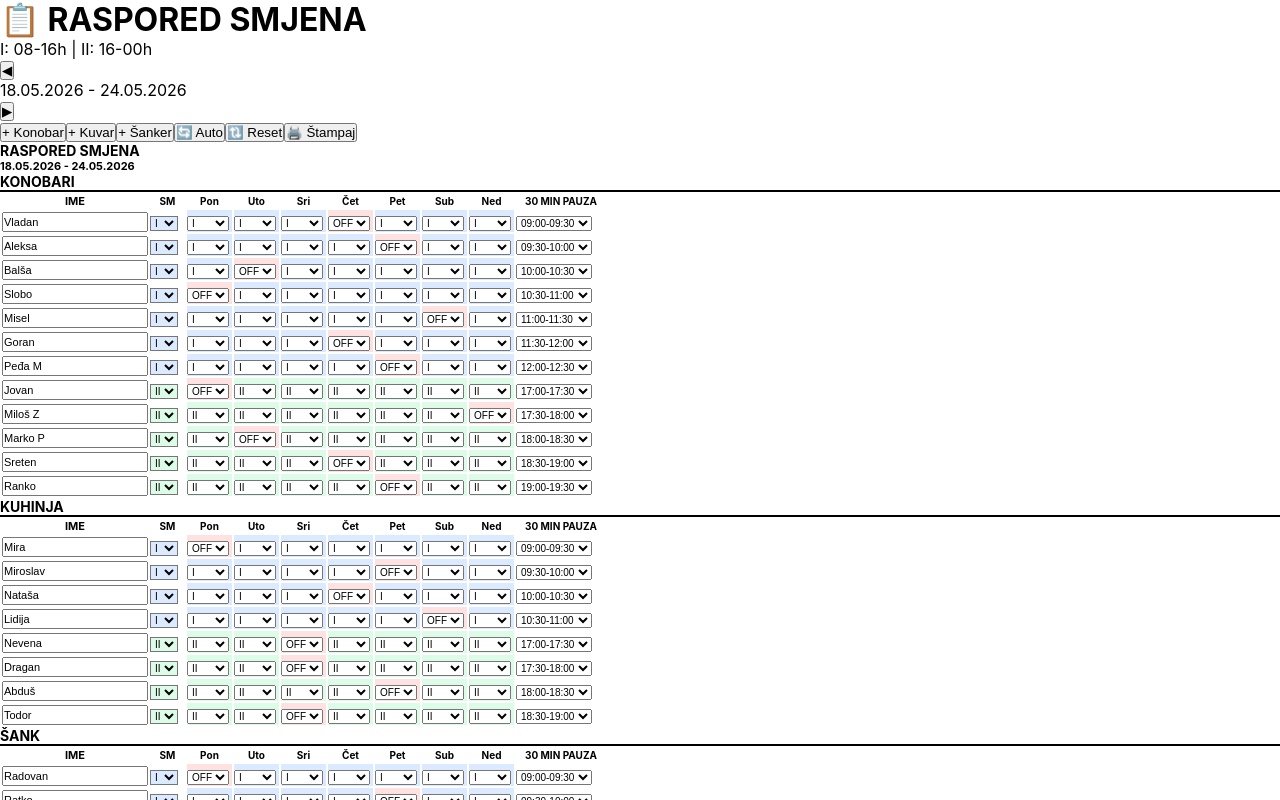
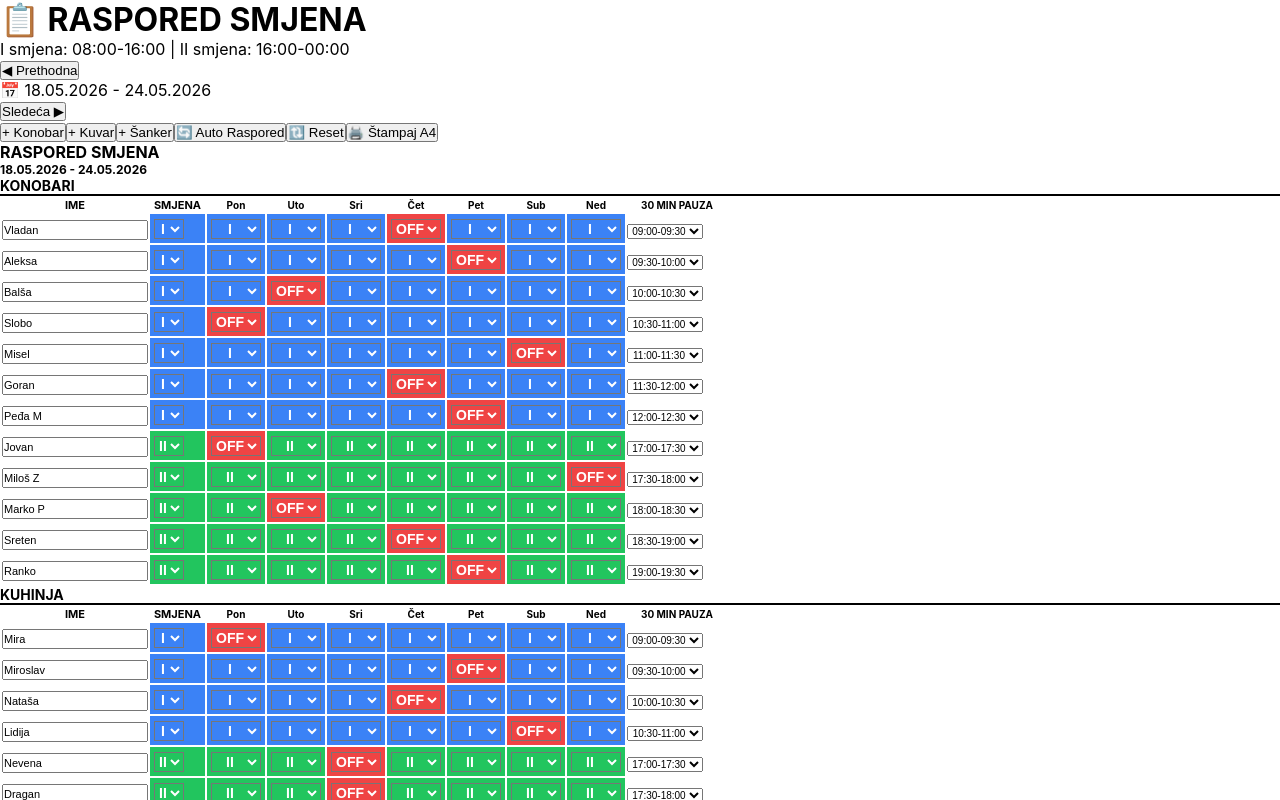
Before and after one commit to babaluu2025/raspored-smjena, a React (Vite) app: page / in a window 1280 px wide. Shown: the top 800 px of the page. Built offline with nearby package versions, Linux system fonts and the light colour scheme.

Commit message:
Update RasporedApp.jsx

```diff
--- a/src/components/RasporedApp.jsx
+++ b/src/components/RasporedApp.jsx
@@ -73,35 +73,53 @@ function getWeekDates(offset = 0) {
 }
 
 // ------------------------------------------------------------
-//  KOMPONENTA ZA TABELU (IZDVOJENA – NE GUBI FOKUS!)
+//  KOMPONENTA ZA TABELU
 // ------------------------------------------------------------
 const SektorTabela = ({ sektor, radnici, naslov, onAzurirajIme, onAzurirajSmjenu, onAzurirajDan, onAzurirajPauzu }) => {
   return (
     <div className="mb-3 print:mb-2">
+      {/* Naslov sekcije */}
       <h2 className="text-sm font-bold mb-1 pb-1 text-center uppercase tracking-wider"
           style={{ borderBottom: '2px solid black', fontSize: '14px', fontWeight: 'bold' }}>
         {naslov}
       </h2>
 
-      <div className="overflow-x-auto -mx-1 px-1">  {/* horizontalno skrolovanje na mobilnom */}
+      {/* Tabela sa horizontalnim skrolom za mobilni */}
+      <div className="overflow-x-auto -mx-1 px-1">
         <table className="w-full border-collapse text-xs">
           <thead>
             <tr>
+              {/* IME kolona */}
               <th className="border border-black bg-gray-200 p-1.5 text-left font-bold sticky left-0 z-10"
-                  style={{ fontSize: '11px', minWidth: '100px' }}>IME</th>
+                  style={{ fontSize: '11px', minWidth: '100px' }}>
+                IME
+              </th>
+
+              {/* SMJENA kolona - centrirano */}
               <th className="border border-black bg-gray-200 p-1.5 text-center font-bold"
-                  style={{ fontSize: '10px', minWidth: '35px' }}>SM</th>
+                  style={{ fontSize: '11px', minWidth: '55px', width: '55px' }}>
+                SMJENA
+              </th>
+
+              {/* Dani */}
               {DANI.map(dan => (
                 <th key={dan} className="border border-black bg-gray-200 p-1.5 text-center font-bold"
-                    style={{ fontSize: '10px', minWidth: '45px' }}>{dan.substring(0,3)}</th>
+                    style={{ fontSize: '10px', minWidth: '50px' }}>
+                  {dan.substring(0, 3)}
+                </th>
               ))}
+
+              {/* Pauza kolona */}
               <th className="border border-black bg-yellow-200 p-1.5 text-center font-bold"
-                  style={{ fontSize: '10px', minWidth: '90px' }}>30 MIN PAUZA</th>
+                  style={{ fontSize: '10px', minWidth: '100px' }}>
+                30 MIN PAUZA
+              </th>
             </tr>
           </thead>
           <tbody>
             {radnici.map((radnik, index) => (
               <tr key={index}>
+                {/* IME - input polje */}
                 <td className="border border-black p-1 bg-white sticky left-0 z-10">
                   <input
                     value={radnik.ime}
@@ -111,42 +129,81 @@ const SektorTabela = ({ sektor, radnici, naslov, onAzurirajIme, onAzurirajSmjenu
                     style={{ fontSize: '11px', minHeight: '20px' }}
                   />
                 </td>
-                <td className="border border-black p-1 text-center bg-white">
+
+                {/* SMJENA - centrirano, obojeno, beli tekst */}
+                <td className="border border-black p-1 text-center align-middle"
+                    style={{
+                      backgroundColor: radnik.smjena === 'I' ? '#3B82F6' : '#22C55E',
+                      padding: '4px'
+                    }}>
                   <select
                     value={radnik.smjena}
                     onChange={(e) => onAzurirajSmjenu(sektor, index, e.target.value)}
-                    className="w-full text-center font-bold border-none outline-none bg-transparent"
-                    style={{ fontSize: '10px', backgroundColor: radnik.smjena === 'I' ? '#DBEAFE' : '#DCFCE7' }}
+                    className="w-full text-center font-bold border-none outline-none"
+                    style={{
+                      fontSize: '14px',
+                      fontWeight: 'bold',
+                      backgroundColor: 'transparent',
+                      color: 'white',
+                      cursor: 'pointer',
+                      textAlign: 'center',
+                      textAlignLast: 'center'
+                    }}
                   >
-                    <option value="I">I</option>
-                    <option value="II">II</option>
+                    <option value="I" style={{color: 'black', backgroundColor: '#DBEAFE'}}>I</option>
+                    <option value="II" style={{color: 'black', backgroundColor: '#DCFCE7'}}>II</option>
                   </select>
                 </td>
+
+                {/* DANI - obojeni selectovi */}
                 {DANI.map(dan => {
                   const val = radnik.raspored[dan];
                   let bg = '#FFFFFF';
-                  if (val === 'OFF') bg = '#FEE2E2';
-                  else if (val === 'I') bg = '#DBEAFE';
-                  else if (val === 'II') bg = '#DCFCE7';
+                  let textColor = '#000000';
+
+                  if (val === 'OFF') {
+                    bg = '#EF4444';
+                    textColor = '#FFFFFF';
+                  } else if (val === 'I') {
+                    bg = '#3B82F6';
+                    textColor = '#FFFFFF';
+                  } else if (val === 'II') {
+                    bg = '#22C55E';
+                    textColor = '#FFFFFF';
+                  }
+
                   return (
-                    <td key={dan} className="border border-black p-1 text-center" style={{ backgroundColor: bg }}>
+                    <td key={dan} className="border border-black p-1 text-center align-middle"
+                        style={{ backgroundColor: bg, padding: '4px' }}>
                       <select
                         value={val}
                         onChange={(e) => onAzurirajDan(sektor, index, dan, e.target.value)}
-                        className="w-full text-center font-bold border-none outline-none bg-transparent"
-                        style={{ fontSize: '10px' }}
+                        className="w-full text-center font-bold border-none outline-none"
+                        style={{
+                          fontSize: '14px',
+                          fontWeight: 'bold',
+                          backgroundColor: 'transparent',
+                          color: textColor,
+                          cursor: 'pointer',
+                          textAlign: 'center',
+                          textAlignLast: 'center'
+                        }}
                       >
-                        {SMJENE.map(s => <option key={s} value={s}>{s}</option>)}
+                        {SMJENE.map(s => (
+                          <option key={s} value={s} style={{color: 'black', backgroundColor: 'white'}}>{s}</option>
+                        ))}
                       </select>
                     </td>
                   );
                 })}
+
+                {/* PAUZA */}
                 <td className="border border-black p-1 bg-yellow-50">
                   <select
                     value={radnik.pauza}
                     onChange={(e) => onAzurirajPauzu(sektor, index, e.target.value)}
-                    className="w-full bg-transparent border-none outline-none font-bold"
-                    style={{ fontSize: '10px' }}
+                    className="w-full bg-transparent border-none outline-none font-bold text-center"
+                    style={{ fontSize: '10px', textAlignLast: 'center' }}
                   >
                     {(radnik.smjena === "I" ? PAUZE_PRVA : PAUZE_DRUGA).map(p => (
                       <option key={p} value={p}>{p}</option>
@@ -166,23 +223,29 @@ const SektorTabela = ({ sektor, radnici, naslov, onAzurirajIme, onAzurirajSmjenu
 //  GLAVNA APLIKACIJA
 // ------------------------------------------------------------
 export default function RasporedApp() {
+  // State za podatke - učitavanje iz localStorage
   const [podaci, setPodaci] = useState(() => {
     const saved = localStorage.getItem('rasporedPodaci');
     return saved ? JSON.parse(saved) : POCETNI_PODACI;
   });
+
+  // State za datum
   const [weekOffset, setWeekOffset] = useState(0);
   const [datumPrikaz, setDatumPrikaz] = useState(getWeekDates(0));
 
+  // Čuvanje u localStorage kad se podaci promene
   useEffect(() => {
     localStorage.setItem('rasporedPodaci', JSON.stringify(podaci));
   }, [podaci]);
 
+  // Navigacija kroz sedmice
   const promeniSedmicu = (smer) => {
     const newOffset = weekOffset + smer;
     setWeekOffset(newOffset);
     setDatumPrikaz(getWeekDates(newOffset));
   };
 
+  // Generisanje rasporeda
   const generisiRaspored = useCallback((radnici) => {
     return radnici.map(radnik => {
       const raspored = {};
@@ -193,7 +256,9 @@ export default function RasporedApp() {
     });
   }, []);
 
-  // Handleri (stabilne reference sa useCallback)
+  // =========== HANDLERI ===========
+
+  // Ažuriranje imena
   const azurirajIme = useCallback((sektor, index, ime) => {
     setPodaci(prev => {
       const novi = { ...prev };
@@ -203,6 +268,7 @@ export default function RasporedApp() {
     });
   }, []);
 
+  // Ažuriranje smene (I/II)
   const azurirajSmjenu = useCallback((sektor, index, smjena) => {
     setPodaci(prev => {
       const novi = { ...prev };
@@ -216,6 +282,7 @@ export default function RasporedApp() {
     });
   }, []);
 
+  // Ažuriranje dana (I/II/OFF)
   const azurirajDan = useCallback((sektor, index, dan, vrijednost) => {
     setPodaci(prev => {
       const novi = { ...prev };
@@ -231,6 +298,7 @@ export default function RasporedApp() {
     });
   }, []);
 
+  // Ažuriranje pauze
   const azurirajPauzu = useCallback((sektor, index, pauza) => {
     setPodaci(prev => {
       const novi = { ...prev };
@@ -240,24 +308,29 @@ export default function RasporedApp() {
     });
   }, []);
 
+  // Dodavanje novog radnika
   const dodajRadnika = (sektor) => {
     setPodaci(prev => {
       const novi = { ...prev };
       novi[sektor] = [...novi[sektor]];
       const radnici = novi[sektor];
+
       const prva = radnici.filter(r => r.smjena === "I").length;
       const druga = radnici.filter(r => r.smjena === "II").length;
       const smjena = prva <= druga ? "I" : "II";
       const pauza = smjena === "I"
         ? PAUZE_PRVA[prva % PAUZE_PRVA.length]
         : PAUZE_DRUGA[druga % PAUZE_DRUGA.length];
+
       const brojPoDanu = DANI.map((_, i) => radnici.filter(r => r.slobodniDan === i).length);
       const minDan = brojPoDanu.indexOf(Math.min(...brojPoDanu));
+
       radnici.push({ ime: "", smjena, pauza, slobodniDan: minDan });
       return novi;
     });
   };
 
+  // Brisanje radnika
   const obrisiRadnika = (sektor, index) => {
     if (window.confirm("Sigurno želiš da obrišeš ovog radnika?")) {
       setPodaci(prev => {
@@ -268,6 +341,7 @@ export default function RasporedApp() {
     }
   };
 
+  // Auto raspored - rotira slobodne dane
   const autoRasporedi = () => {
     setPodaci(prev => {
       const novi = { ...prev };
@@ -281,6 +355,7 @@ export default function RasporedApp() {
     });
   };
 
+  // Reset na početne podatke
   const resetujPodatke = () => {
     if (window.confirm("Resetovati SVE podatke na početne?")) {
       localStorage.removeItem('rasporedPodaci');
@@ -295,81 +370,206 @@ export default function RasporedApp() {
   const kuhinjaRaspored = generisiRaspored(podaci.KUHINJA);
   const sankRaspored = generisiRaspored(podaci.ŠANK);
 
+  // =========== RENDER ===========
   return (
     <div className="min-h-screen bg-gray-100 print:bg-white">
+
       {/* STILOVI ZA ŠTAMPU */}
       <style>{`
         @media print {
-          @page { size: A4 portrait; margin: 8mm; }
-          body { background: white !important; -webkit-print-color-adjust: exact; print-color-adjust: exact; }
-          .no-print { display: none !important; }
-          table { width: 100% !important; border-collapse: collapse; }
-          th, td { border: 1px solid black !important; }
+          @page {
+            size: A4 portrait;
+            margin: 8mm;
+          }
+
+          body {
+            background: white !important;
+            -webkit-print-color-adjust: exact !important;
+            print-color-adjust: exact !important;
+            color-adjust: exact !important;
+          }
+
+          .no-print {
+            display: none !important;
+          }
+
+          table {
+            width: 100% !important;
+            border-collapse: collapse !important;
+          }
+
+          th, td {
+            border: 1px solid black !important;
+          }
+
           input, select {
-            border: none !important; background: transparent !important;
-            -webkit-appearance: none; font-size: 11px !important; font-weight: bold !important; color: black !important;
+            border: none !important;
+            background: transparent !important;
+            -webkit-appearance: none;
+            -moz-appearance: none;
+            font-size: 11px !important;
+            font-weight: bold !important;
+            color: black !important;
           }
-          th { font-size: 10px !important; font-weight: bold !important; background-color: #E5E5E5 !important; }
-          h2 { font-size: 13px !important; font-weight: bold !important; border-bottom: 2px solid black !important; }
+
+          th {
+            font-size: 10px !important;
+            font-weight: bold !important;
+            background-color: #E5E5E5 !important;
+          }
+
+          h2 {
+            font-size: 13px !important;
+            font-weight: bold !important;
+            border-bottom: 2px solid black !important;
+          }
         }
       `}</style>
 
       {/* HEADER – NE ŠTAMPA SE */}
       <div className="bg-white shadow-lg mb-4 no-print">
         <div className="max-w-full mx-auto p-3 sm:p-4">
+
+          {/* Naslov i info */}
           <div className="flex flex-wrap justify-between items-center gap-3 mb-3">
-            <h1 className="text-xl sm:text-3xl font-bold">📋 RASPORED SMJENA</h1>
-            <p className="text-xs sm:text-sm text-gray-500">I: 08-16h | II: 16-00h</p>
+            <div>
+              <h1 className="text-xl sm:text-3xl font-bold">📋 RASPORED SMJENA</h1>
+              <p className="text-xs sm:text-sm text-gray-500">
+                I smjena: 08:00-16:00 | II smjena: 16:00-00:00
+              </p>
+            </div>
           </div>
 
+          {/* Datum navigacija */}
           <div className="flex flex-wrap items-center gap-2 mb-3">
-            <button onClick={() => promeniSedmicu(-1)} className="bg-gray-600 text-white px-3 py-1.5 rounded text-sm">◀</button>
-            <div className="bg-white border px-3 py-1.5 rounded font-bold text-sm">{datumPrikaz}</div>
-            <button onClick={() => promeniSedmicu(1)} className="bg-gray-600 text-white px-3 py-1.5 rounded text-sm">▶</button>
+            <button
+              onClick={() => promeniSedmicu(-1)}
+              className="bg-gray-600 text-white px-3 py-1.5 rounded text-sm hover:bg-gray-700"
+            >
+              ◀ Prethodna
+            </button>
+            <div className="bg-white border-2 border-gray-300 px-3 py-1.5 rounded font-bold text-sm min-w-[200px] text-center">
+              📅 {datumPrikaz}
+            </div>
+            <button
+              onClick={() => promeniSedmicu(1)}
+              className="bg-gray-600 text-white px-3 py-1.5 rounded text-sm hover:bg-gray-700"
+            >
+              Sledeća ▶
+            </button>
           </div>
 
+          {/* Dugmad za akcije */}
           <div className="flex flex-wrap gap-2">
-            <button onClick={() => dodajRadnika('KONOBARI')} className="bg-green-600 text-white px-3 py-1.5 rounded text-xs sm:text-sm">+ Konobar</button>
-            <button onClick={() => dodajRadnika('KUHINJA')} className="bg-green-600 text-white px-3 py-1.5 rounded text-xs sm:text-sm">+ Kuvar</button>
-            <button onClick={() => dodajRadnika('ŠANK')} className="bg-green-600 text-white px-3 py-1.5 rounded text-xs sm:text-sm">+ Šanker</button>
-            <button onClick={autoRasporedi} className="bg-blue-600 text-white px-3 py-1.5 rounded text-xs sm:text-sm">🔄 Auto</button>
-            <button onClick={resetujPodatke} className="bg-gray-600 text-white px-3 py-1.5 rounded text-xs sm:text-sm">🔃 Reset</button>
-            <button onClick={() => window.print()} className="bg-black text-white px-4 py-1.5 rounded text-xs sm:text-sm font-bold">🖨️ Štampaj</button>
+            <button
+              onClick={() => dodajRadnika('KONOBARI')}
+              className="bg-green-600 text-white px-3 py-1.5 rounded text-xs sm:text-sm hover:bg-green-700"
+            >
+              + Konobar
+            </button>
+            <button
+              onClick={() => dodajRadnika('KUHINJA')}
+              className="bg-green-600 text-white px-3 py-1.5 rounded text-xs sm:text-sm hover:bg-green-700"
+            >
+              + Kuvar
+            </button>
+            <button
+              onClick={() => dodajRadnika('ŠANK')}
+              className="bg-green-600 text-white px-3 py-1.5 rounded text-xs sm:text-sm hover:bg-green-700"
+            >
+              + Šanker
+            </button>
+            <button
+              onClick={autoRasporedi}
+              className="bg-blue-600 text-white px-3 py-1.5 rounded text-xs sm:text-sm hover:bg-blue-700"
+            >
+              🔄 Auto Raspored
+            </button>
+            <button
+              onClick={resetujPodatke}
+              className="bg-gray-600 text-white px-3 py-1.5 rounded text-xs sm:text-sm hover:bg-gray-700"
+            >
+              🔃 Reset
+            </button>
+            <button
+              onClick={() => window.print()}
+              className="bg-black text-white px-4 py-1.5 rounded text-xs sm:text-sm font-bold hover:bg-gray-800"
+            >
+              🖨️ Štampaj A4
+            </button>
           </div>
         </div>
       </div>
 
-      {/* SADRŽAJ (vidljiv i na ekranu i u štampi) */}
+      {/* SADRŽAJ ZA PRIKAZ I ŠTAMPU */}
       <div className="max-w-full mx-auto px-2 sm:px-4 print:px-0">
         <div className="bg-white rounded-lg shadow print:shadow-none p-2 sm:p-4 print:p-0">
+
+          {/* Naslov u štampi */}
           <div className="hidden print:block text-center mb-2">
-            <h1 style={{fontSize:'14px',fontWeight:'bold'}}>RASPORED SMJENA</h1>
-            <p style={{fontSize:'11px',fontWeight:'bold'}}>{datumPrikaz}</p>
+            <h1 style={{fontSize: '16px', fontWeight: 'bold'}}>RASPORED SMJENA</h1>
+            <p style={{fontSize: '12px', fontWeight: 'bold'}}>{datumPrikaz}</p>
           </div>
 
-          <SektorTabela sektor="KONOBARI" radnici={konobariRaspored} naslov="KONOBARI"
-            onAzurirajIme={azurirajIme} onAzurirajSmjenu={azurirajSmjenu}
-            onAzurirajDan={azurirajDan} onAzurirajPauzu={azurirajPauzu} />
-          <SektorTabela sektor="KUHINJA" radnici={kuhinjaRaspored} naslov="KUHINJA"
-            onAzurirajIme={azurirajIme} onAzurirajSmjenu={azurirajSmjenu}
-            onAzurirajDan={azurirajDan} onAzurirajPauzu={azurirajPauzu} />
-          <SektorTabela sektor="ŠANK" radnici={sankRaspored} naslov="ŠANK"
-            onAzurirajIme={azurirajIme} onAzurirajSmjenu={azurirajSmjenu}
-            onAzurirajDan={azurirajDan} onAzurirajPauzu={azurirajPauzu} />
+          {/* SVA 3 SEKTORA */}
+          <SektorTabela
+            sektor="KONOBARI"
+            radnici={konobariRaspored}
+            naslov="KONOBARI"
+            onAzurirajIme={azurirajIme}
+            onAzurirajSmjenu={azurirajSmjenu}
+            onAzurirajDan={azurirajDan}
+            onAzurirajPauzu={azurirajPauzu}
+          />
 
+          <SektorTabela
+            sektor="KUHINJA"
+            radnici={kuhinjaRaspored}
+            naslov="KUHINJA"
+            onAzurirajIme={azurirajIme}
+            onAzurirajSmjenu={azurirajSmjenu}
+            onAzurirajDan={azurirajDan}
+            onAzurirajPauzu={azurirajPauzu}
+          />
+
+          <SektorTabela
+            sektor="ŠANK"
+            radnici={sankRaspored}
+            naslov="ŠANK"
+            onAzurirajIme={azurirajIme}
+            onAzurirajSmjenu={azurirajSmjenu}
+            onAzurirajDan={azurirajDan}
+            onAzurirajPauzu={azurirajPauzu}
+          />
+
+          {/* Legenda u štampi */}
           <div className="hidden print:block mt-2 pt-1 border-t border-black text-xs font-bold">
-            I = Prva smjena &nbsp;|&nbsp; II = Druga smjena &nbsp;|&nbsp; OFF = Slobodan dan
+            I = Prva smjena &nbsp;&nbsp;|&nbsp;&nbsp; II = Druga smjena &nbsp;&nbsp;|&nbsp;&nbsp; OFF = Slobodan dan
           </div>
         </div>
       </div>
 
-      {/* LEGENDA NA EKRANU */}
+      {/* Legenda na ekranu */}
       <div className="max-w-full mx-auto px-2 sm:px-4 mt-4 no-print">
         <div className="bg-white rounded-lg shadow p-3 text-sm">
-          <strong>📌 Legenda:</strong>
-          <span className="inline-block w-3 h-3 bg-blue-200 border border-black ml-2 mr-1"></span> I (08-16h)
-          <span className="inline-block w-3 h-3 bg-green-200 border border-black ml-2 mr-1"></span> II (16-00h)
-          <span className="inline-block w-3 h-3 bg-red-200 border border-black ml-2 mr-1"></span> OFF
+          <h3 className="font-bold mb-2">📌 Legenda:</h3>
+          <div className="grid grid-cols-1 sm:grid-cols-3 gap-2">
+            <div>
+              <span className="inline-block w-4 h-4 mr-2" style={{backgroundColor: '#3B82F6', border: '1px solid black'}}></span>
+              <strong>I</strong> = Prva smjena (08:00-16:00)
+            </div>
+            <div>
+              <span className="inline-block w-4 h-4 mr-2" style={{backgroundColor: '#22C55E', border: '1px solid black'}}></span>
+              <strong>II</strong> = Druga smjena (16:00-00:00)
+            </div>
+            <div>
+              <span className="inline-block w-4 h-4 mr-2" style={{backgroundColor: '#EF4444', border: '1px solid black'}}></span>
+              <strong>OFF</strong> = Slobodan dan
+            </div>
+          </div>
+          <p className="mt-2 text-xs text-gray-500">
+            💾 Podaci se automatski čuvaju | 📱 Možeš instalirati kao aplikaciju | 🖨️ Klikni Štampaj za A4
+          </p>
         </div>
       </div>
     </div>
```
